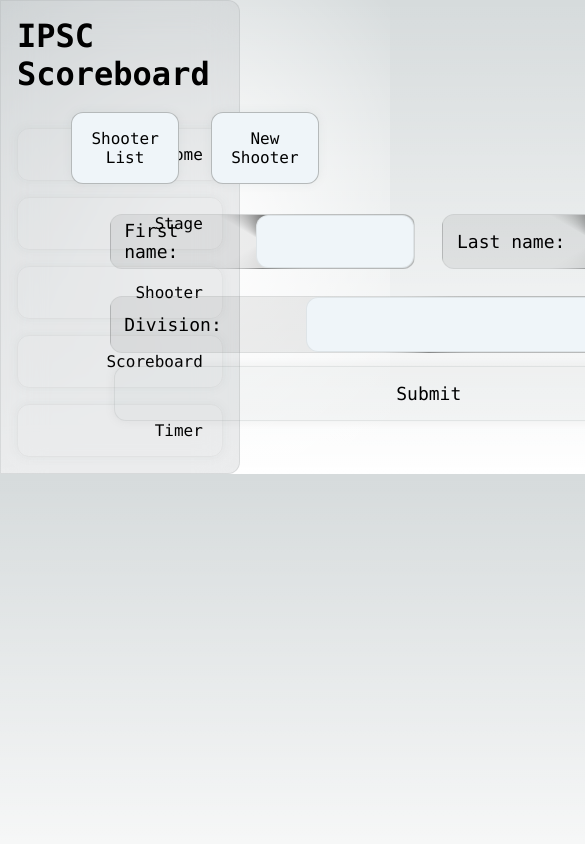
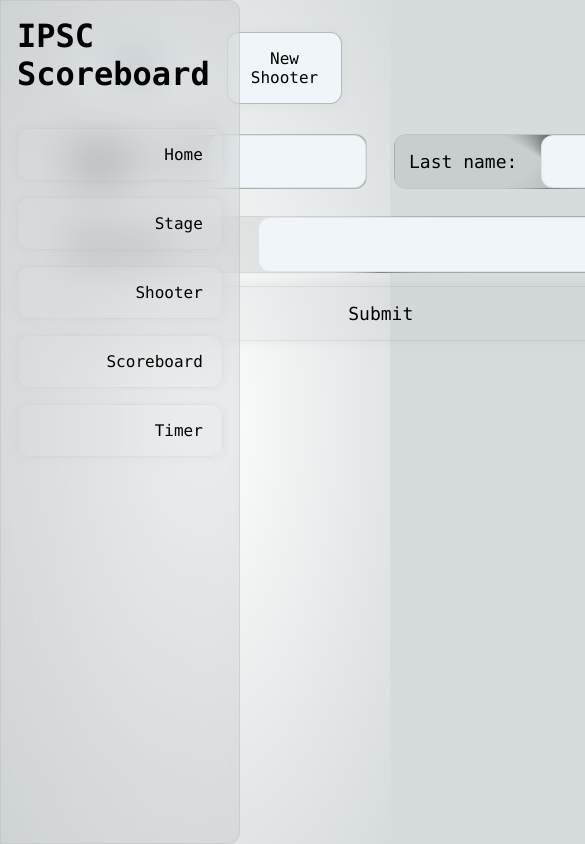
Before and after one commit to acelsior/ipsc_web_scoreboard, a Next.js app: page /pages/shooter/create in a window 390 px wide. Shown: the top 844 px of the page, 585 px wide, since content can reach past the window. Built offline with nearby package versions, Linux system fonts and the light colour scheme.

Commit message:
fix sidebar mobile compatibility

```diff
--- a/src/app/component/sidebar/sidebar.module.css
+++ b/src/app/component/sidebar/sidebar.module.css
@@ -10,7 +10,7 @@
     font-family: var(--font-mono);
     width: 15rem;
     /* height: 100vh; */
-    top:0;
+    top: 0;
     bottom: 0;
     position: static;
     margin: 0;
@@ -55,6 +55,11 @@
 @media (max-width: 600px) {
     .contentGrid {
         display: block;
+        position: absolute;
+        width: 100%;
+        height: 100%;
+        top: 0;
+        left: 0;
     }
     .contentBox {
         top: 0;
@@ -62,8 +67,11 @@
         position: absolute;
         width: 100%;
         height: 100%;
+        padding: 1rem;
+        padding-left: 3em;
     }
     .sideBarBox {
+        position: absolute;
         z-index: 10000;
         left: -13em;
         width: 15em;
```
